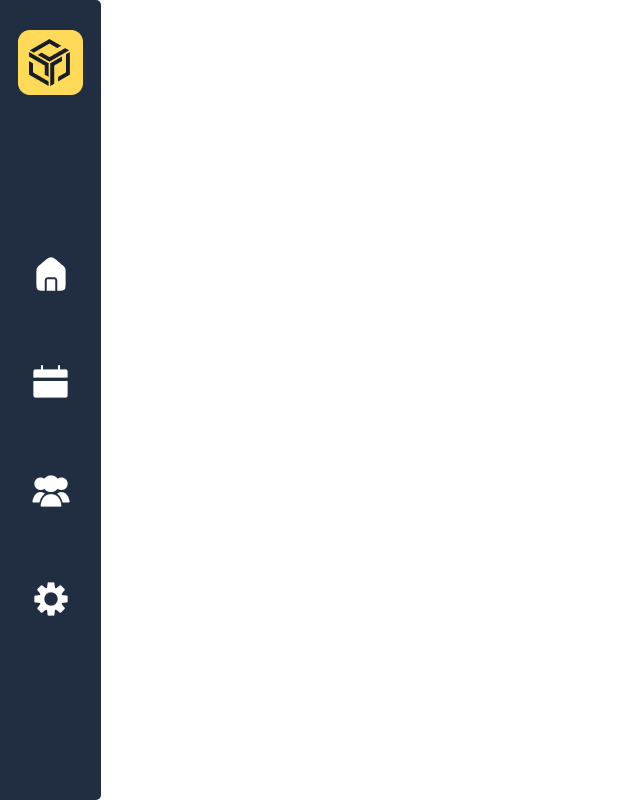
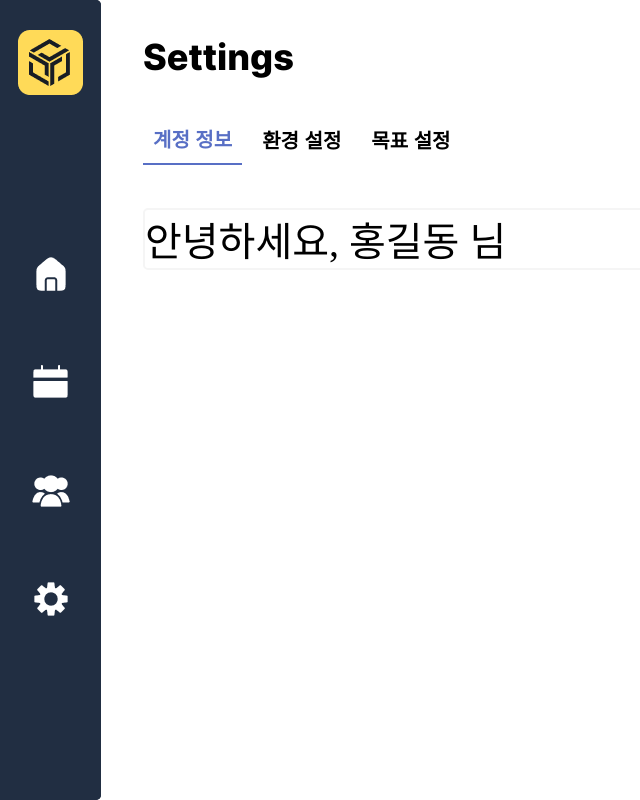
Before and after one commit to StudyBuddyCorps/Front-end, a React (Create React App) app: page /setting in a window 1280 px wide. Shown: the whole page, without its empty margins (0-640 px from the left). Built offline with nearby package versions, Linux system fonts and the light colour scheme.

Commit message:
feat: 설정 페이지 tab 컴포넌트 설정 (#11) - 탭 컴포넌트 구현 - 계정, 환경 설정, 목표 설정 컴포넌트 생성

```diff
--- /dev/null
+++ b/src/components/setting/Account.tsx
@@ -0,0 +1,24 @@
+import styled from "styled-components";
+
+const Account = () => {
+  return (
+    <Wrapper>
+      <Title>
+        안녕하세요, 홍길동 님
+      </Title>
+
+    </Wrapper>
+  );
+};
+
+const Wrapper = styled.div`
+  border: 2px solid ${({ theme }) => (theme.colors.white01)};
+  border-radius: 5px;
+  margin: 43px;
+`;
+
+const Title = styled.div`
+  font-size: 40px;
+`;
+
+export default Account;
--- /dev/null
+++ b/src/components/setting/EnvSetting.tsx
@@ -0,0 +1,9 @@
+
+
+const EnvSetting = () => {
+  return (
+    <div>환경 설정</div>
+  );
+};
+
+export default EnvSetting;
--- /dev/null
+++ b/src/components/setting/GoalSetting.tsx
@@ -0,0 +1,7 @@
+const GoalSetting = () => {
+  return (
+    <div>목표 설정</div>
+  );
+};
+
+export default GoalSetting;
--- /dev/null
+++ b/src/components/setting/Tab.tsx
@@ -0,0 +1,44 @@
+import React from "react";
+import styled from "styled-components";
+
+interface TabProps {
+  tabs: string[];
+  selectedTab: string,
+  onSelectTab: (tab: string) => void;
+}
+
+const Tab: React.FC<TabProps> = ({ tabs, selectedTab, onSelectTab }: TabProps) => {
+  return (
+    <TabContainer>
+      {tabs.map((tab) => (
+        <TabButton
+          key={tab}
+          onClick={() => onSelectTab(tab)}
+          $isSelected={tab === selectedTab}
+        >
+          {tab}
+        </TabButton>
+      ))}
+    </TabContainer>
+  );
+};
+
+const TabContainer = styled.div`
+  display: flex;
+  border: none;
+  background-color: ${({ theme }) => (theme.colors.white02)};
+  gap: 10px;
+  padding: 0 43px;
+`;
+
+const TabButton = styled.button<{ $isSelected: boolean }>`
+  background-color: transparent;
+  padding: 10px;
+  border: none;
+  border-bottom: 2px solid ${({ $isSelected, theme}) => ($isSelected ?  theme.colors.subMain : `none`)};
+  font-size: 20px;
+  font-weight: 600;
+  color: ${({ $isSelected, theme }) => ($isSelected ? theme.colors.subMain : '#000000' )};
+`;
+
+export default Tab;
--- a/src/pages/Setting.tsx
+++ b/src/pages/Setting.tsx
@@ -1,6 +1,34 @@
+import styled from "styled-components";
+import Header from "shared/Header";
+import Layout from "shared/Layout";
+import Tab from "components/setting/Tab";
+import { useState } from "react";
+import EnvSetting from "components/setting/EnvSetting";
+import GoalSetting from "components/setting/GoalSetting";
+import Account from "components/setting/Account";
+
 const Setting = () => {
+  const [selectedTab, setSelectedTab] = useState('계정 정보');
+
+  const handleTabSelect = (tab: string) => {
+    setSelectedTab(tab);
+  };
+
   return (
-    <div>설정 페이지</div>
+    <Layout>
+      <Header
+        title="Settings"
+      />
+      <Tab
+        tabs={['계정 정보', '환경 설정', '목표 설정']}
+        selectedTab={selectedTab}
+        onSelectTab={handleTabSelect}
+      />
+
+      {selectedTab === '계정 정보' ? <Account />
+      : selectedTab === '환경 설정' ? <EnvSetting />
+      : <GoalSetting />}
+    </Layout>
   );
 };
 
```
